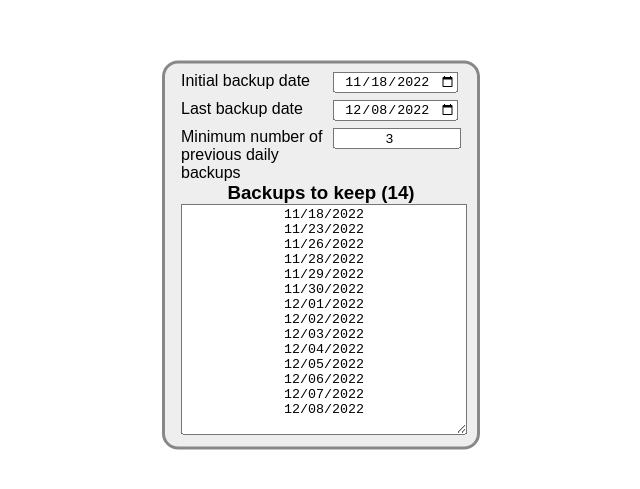
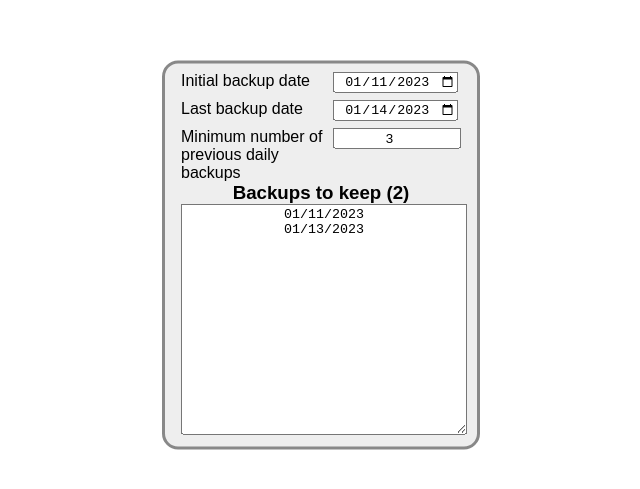
Before and after one commit to surrim/fibonacci-backups, a plain HTML site: page index.html in a window 1280 px wide. Shown: the part 145-634 px from the top of the page, without its empty margins (319-959 px from the left). Drawn offline with Linux system fonts and the light colour scheme.

Commit message:
half stable algo

```diff
--- a/index.html
+++ b/index.html
@@ -11,11 +11,11 @@
 		<div>
 			<div>
 				<label for="initialBackupDate">Initial backup date</label>
-				<input type="date" id="initialBackupDate" value="2022-11-18" onchange="do_calc()" />
+				<input type="date" id="initialBackupDate" value="2023-01-11" onchange="do_calc()" />
 			</div>
 			<div>
 				<label for="lastBackupDate">Last backup date</label>
-				<input type="date" id="lastBackupDate" value="2022-12-08" onchange="do_calc()" />
+				<input type="date" id="lastBackupDate" value="2023-01-14" onchange="do_calc()" />
 			</div>
 			<div>
 				<label for="minimumNumberOfPreviousDailyBackups">Minimum number of previous daily backups</label>
--- a/scripts.js
+++ b/scripts.js
@@ -1,39 +1,49 @@
-const MS_PER_DAY = 24 * 60 * 60 * 1000;
-
-function addDays(date, days) {
-	const result = new Date(date);
-	result.setDate(result.getDate() + days);
-	return result;
+function formatDate(date) {
+	return date.toLocaleDateString(undefined, {day: "2-digit", month: "2-digit", year: "numeric"});
 }
 
-function formatDate(date) {
-	return date.toLocaleDateString(undefined, {year: "numeric", month: "2-digit", day: "2-digit"});
+function getOffsets(numberOfDays) {
+	const fibonacciNumbers = [1, 1];
+	for (let fibonacciNumbersSum = 2; fibonacciNumbersSum <= numberOfDays; fibonacciNumbersSum += fibonacciNumbers.at(-1)) {
+		fibonacciNumbers.push(fibonacciNumbers.at(-2) + fibonacciNumbers.at(-1));
+	}
+	debugger;
+	const offsets = [];
+	while (true) {
+		const lastFibonacciNumber = fibonacciNumbers.pop();
+		newOffset = lastFibonacciNumber + (offsets.at(-1) ?? 0);
+		if (newOffset >= numberOfDays) {
+			break;
+		}
+		offsets.push(newOffset);
+	}
+	return offsets;
+}
+
+function getBackupsToKeepRelative(numberOfDays, minimumNumberOfPreviousDailyBackups) {
+	const offsets = [0];
+	while (true) {
+		const newOffsets = getOffsets(numberOfDays - offsets.at(-1)).map(offset => offsets.at(-1) + offset);
+		if (newOffsets.length == 0) {
+			break;
+		}
+		offsets.push(...newOffsets);
+		console.info(offsets);
+	}
+
+	return offsets;
 }
 
 function getBackupsToKeep(initialBackupDate, lastBackupDate, minimumNumberOfPreviousDailyBackups) {
+	const MS_PER_DAY = 24 * 60 * 60 * 1000;
+	const addDays = (date, days) => {
+		const result = new Date(date);
+		result.setDate(result.getDate() + days);
+		return result;
+	};
+
 	const numberOfDays = (lastBackupDate - initialBackupDate) / MS_PER_DAY;
-	const fibonacciNumbers = [1, 1];
-	let fibonacciSum = 0;
-	while (true) {
-		const nextFibonacciNumber = fibonacciNumbers.at(-2) + fibonacciNumbers.at(-1);
-		fibonacciSum += nextFibonacciNumber;
-		if (fibonacciSum > numberOfDays - minimumNumberOfPreviousDailyBackups) {
-			break;
-		}
-		fibonacciNumbers.push(nextFibonacciNumber);
-	}
-
-	const backupDateOffsets = [0];
-	fibonacciNumbers.shift();
-	fibonacciNumbers.shift();
-	while (fibonacciNumbers.length > 0) {
-		fibonacciNumber = fibonacciNumbers.pop();
-		backupDateOffsets.push(backupDateOffsets.at(-1) + fibonacciNumber);
-	}
-	for (let backupOffset = backupDateOffsets.at(-1) + 1; backupOffset <= numberOfDays; ++backupOffset) {
-		backupDateOffsets.push(backupOffset);
-	}
-	return backupDateOffsets.map(backupOffset => addDays(initialBackupDate, backupOffset));
+	return getBackupsToKeepRelative(numberOfDays).map(offset => addDays(initialBackupDate, offset));
 }
 
 function do_calc() {
```
